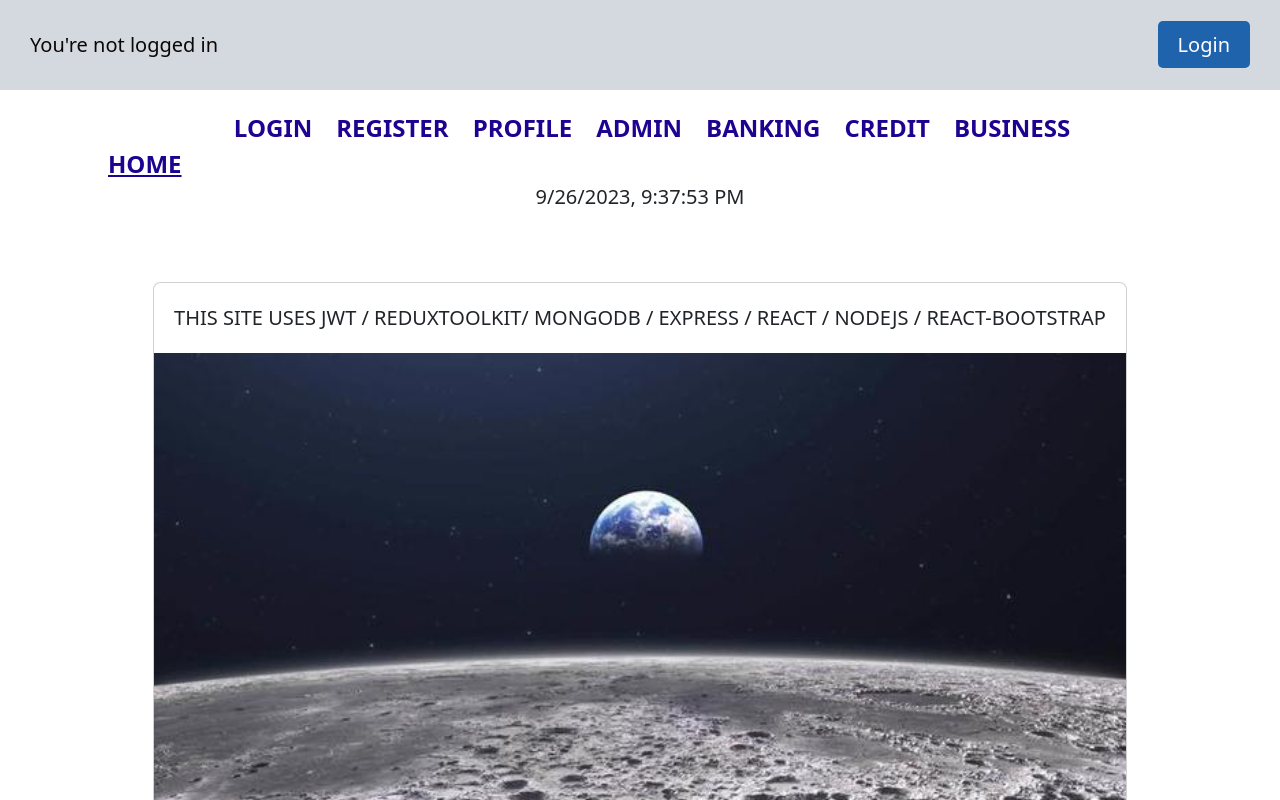
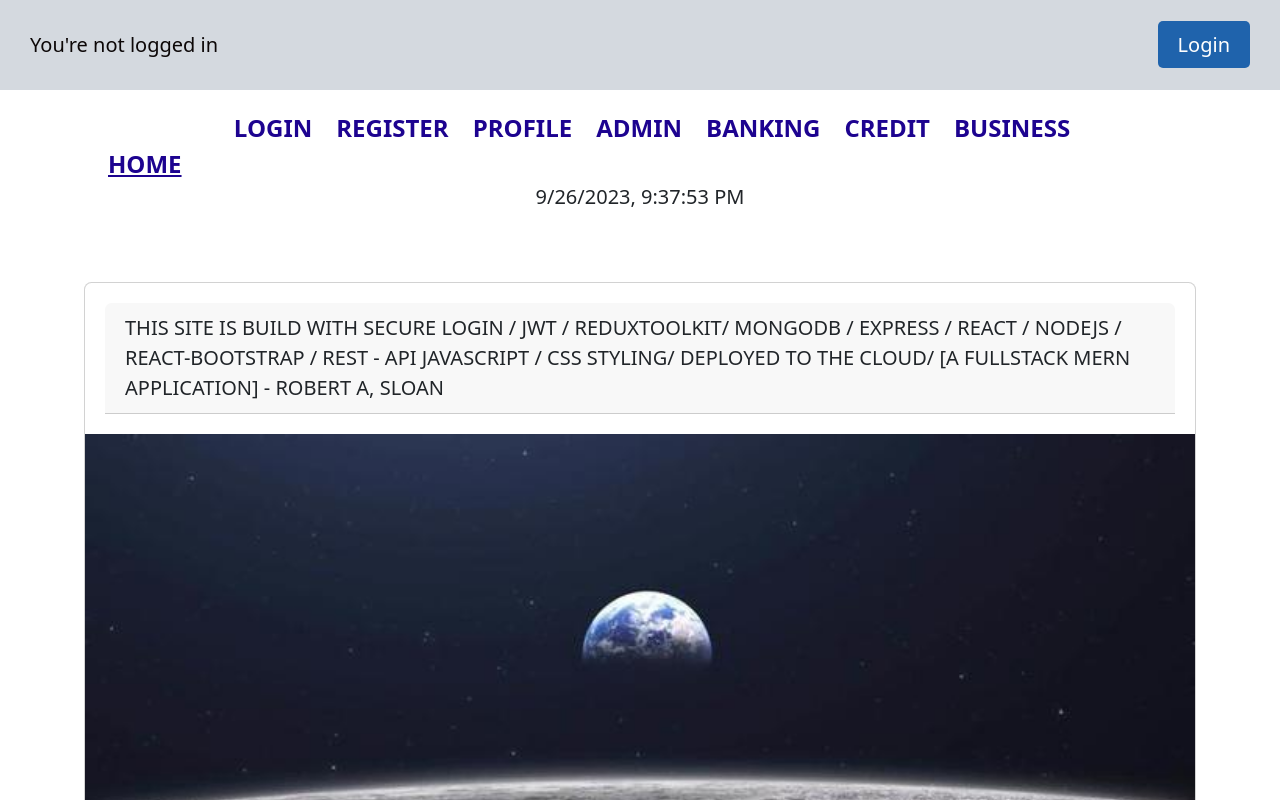
Before and after one commit to RobertSloan22/VercelMonoRepoMIT-Capstone, a React (Vite) app in the folder frontend/: page / in a window 1280 px wide. Shown: the top 800 px of the page. Built offline with nearby package versions, Linux system fonts and the light colour scheme; no server answers.

Commit message:
Update HomeScreen.jsx

```diff
--- a/frontend/src/screens/HomeScreen.jsx
+++ b/frontend/src/screens/HomeScreen.jsx
@@ -16,8 +16,14 @@ const HomeScreen = () => {
       <br />
       <Card>
         <Card.Body>
+          <Card.Header>
+        THIS SITE IS BUILD WITH SECURE LOGIN / JWT / REDUXTOOLKIT/ MONGODB /
+            EXPRESS / REACT / NODEJS / REACT-BOOTSTRAP / REST - API
+            JAVASCRIPT / CSS STYLING/ DEPLOYED TO THE CLOUD/
+            [A FULLSTACK MERN APPLICATION] - ROBERT A, SLOAN
+
+         </Card.Header>
           <Card.Text>
-            THIS SITE USES JWT / REDUXTOOLKIT/ MONGODB / EXPRESS / REACT / NODEJS / REACT-BOOTSTRAP
 
           </Card.Text>
         </Card.Body>
```
